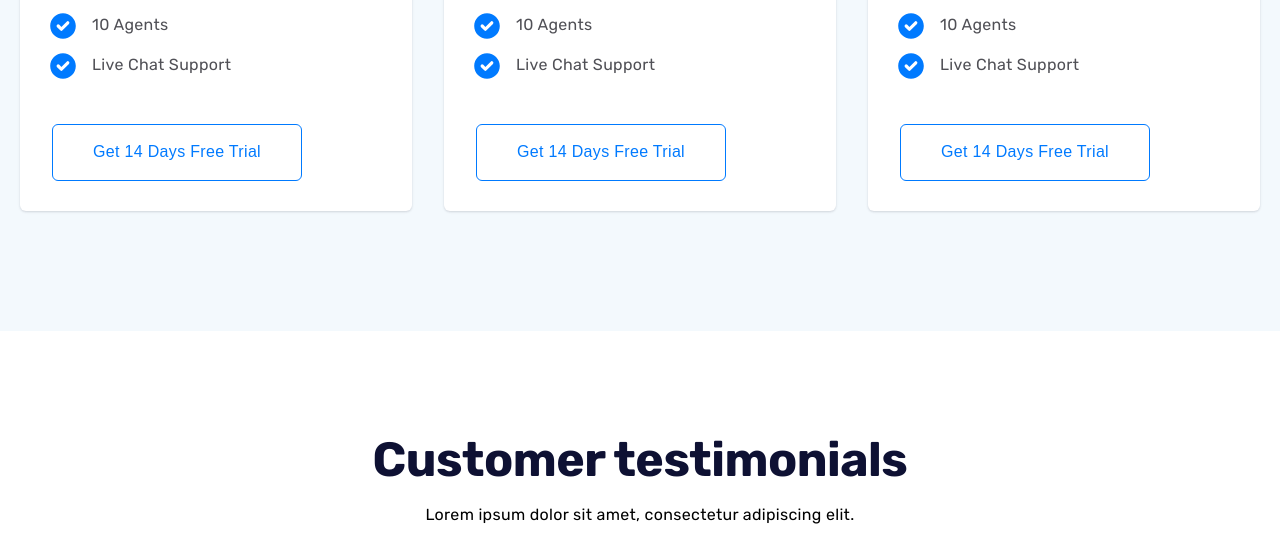
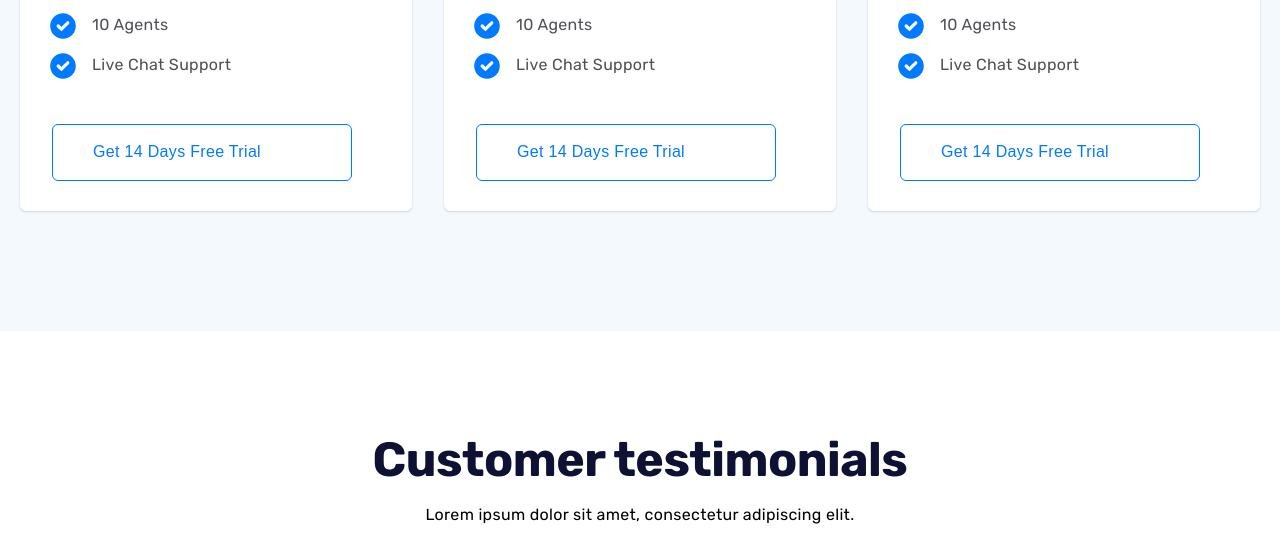
Before and after one commit to Mirmaxamadov04/air-project, a website: page index.html in a window 1280 px wide. Shown: the part 3693-4239 px from the top of the page. Drawn offline with Linux system fonts and the light colour scheme; a web font is replaced by a local one.

Commit message:
fixed bugs

```diff
--- a/style/main.scss
+++ b/style/main.scss
@@ -586,6 +586,10 @@ a {
 }
 
 .price__div__button {
+  text-align: center;
+  max-width: 300px;
+  width: 100%;
+  margin: 0 auto;
   padding: 15px 40px;
   margin: 30px 0px;
   font-weight: 400;
```
Also changed, not shown: style/main.css, 1 other file.
